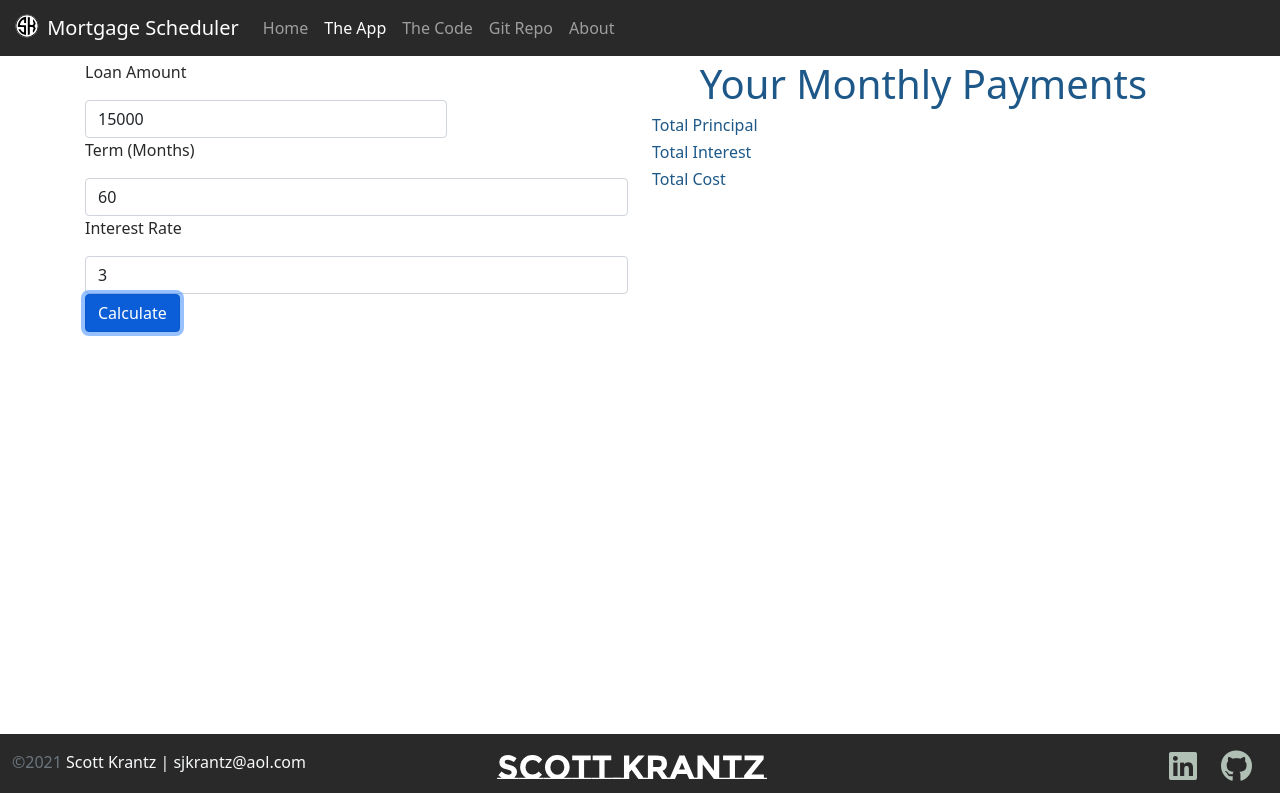
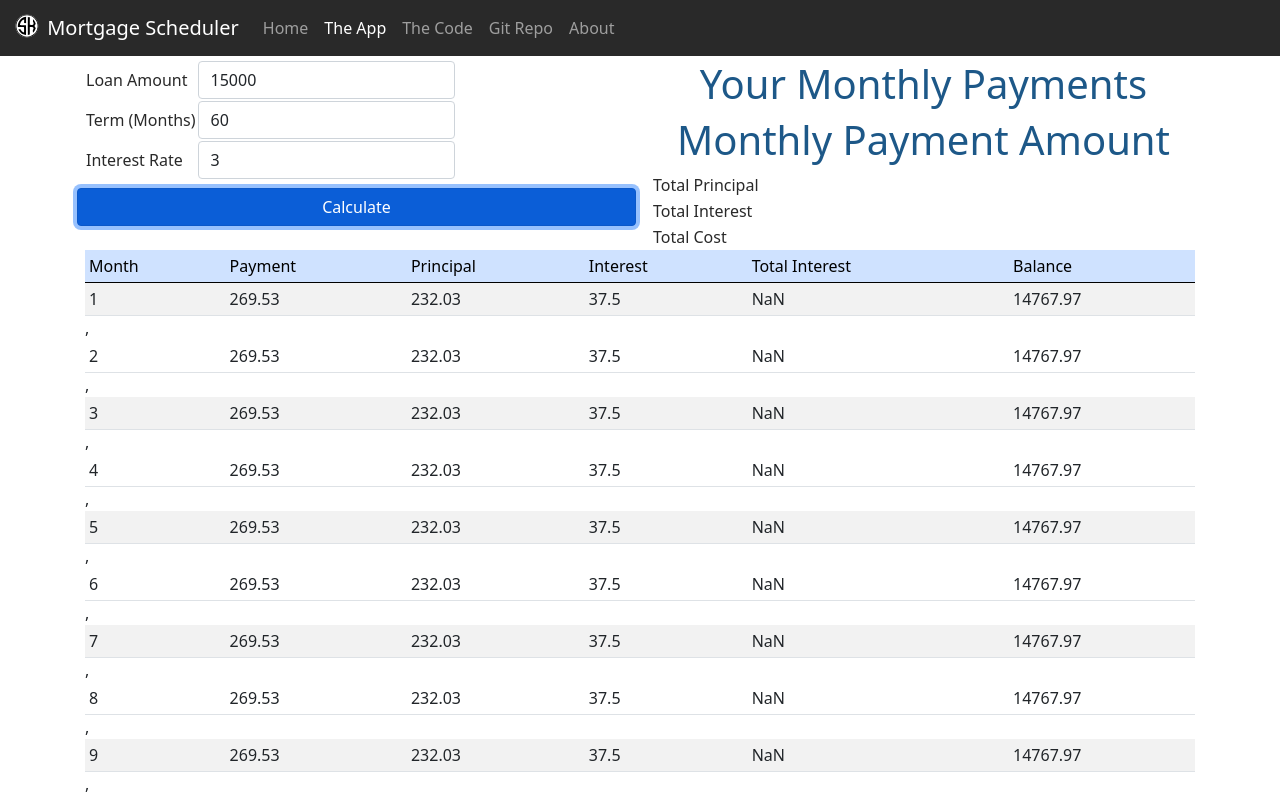
Before and after one commit to ScottKrantz/Amortizator, a plain HTML site: page app.html in a window 1280 px wide. Both pictures are taken after a click on the button "Calculate". Shown: the top 793 px of the page. Drawn offline with nearby package versions, Linux system fonts and the light colour scheme.

Commit message:
FixedJavascript

```diff
--- a/app.html
+++ b/app.html
@@ -52,30 +52,62 @@
     <main class="flex-shrink-0">
         <div class="container">
             <div class="row">
-                <div class="col-6">
-                    <form>
-                        <div class="col-4">
-                            <p>Loan Amount</p>
+                <div class="col col-lg-6">
+                    <form class="row gy-2 gx-3">
+                        <div>
+                            <table>
+                                <tr>
+                                    <td>Loan Amount</td>
+                                    <td><input id="loanAmount" type="number" class="form-control" placeholder="Loan Amount" value=15000 aria-label="Loan Amount"></td>
+                                </tr>
+                                <tr>
+                                    <td>Term (Months)</td>
+                                    <td><input id="term" type="number" class="form-control" placeholder="Term (Months)" value=60 aria-label="Term (Months)"></td>
+                                </tr>
+                                <tr>
+                                    <td>Interest Rate</td>
+                                    <td><input id="rate" type="number" class="form-control" placeholder="Interest Rate" value=3 aria-label="Interest Rate"></td>
+                                </tr>
+                            </table>
                         </div>
-                        <div class="col-8">
-                            <input id="loanAmount" type="number" class="form-control" placeholder="Loan Amount" value=15000 aria-label="Loan Amount">
-                        </div>
-                        <p>Term (Months)</p>
-                        <input id="term" type="number" class="form-control" placeholder="Term (Months)" value=60 aria-label="Term (Months)">
-                        <p>Interest Rate</p>
-                        <input id="interestRate" type="number" class="form-control" placeholder="Interest Rate" value=3 aria-label="Interest Rate">
                         <button id="btnSubmit" type="button" class="btn btn-primary">Calculate</button>
                     </form>
                 </div>
-                <div class="col-6">
+                <div class="col col-lg-6">
                     <h1 class="text-center">Your Monthly Payments</h1>
-                    <h6>Total Principal</h6>
-                    <h6>Total Interest</h6>
-                    <h6>Total Cost</h6>
+                    <h1 class="text-center">Monthly Payment Amount</h1>
+                    <table>
+                        <tr>
+                            <td>Total Principal</td>
+                            <td></td>
+                        </tr>
+                        <tr>
+                            <td>Total Interest</td>
+                            <td></td>
+                        </tr>
+                        <tr>
+                            <td>Total Cost</td>
+                            <td></td>
+                        </tr>
+                    </table>
                 </div>
             </div>
-            <div class="row">
-                <div class="col-12"></div>
+            <div class="col col-lg-12 table-responsive">
+                <table id="amortizationTable" class="table table-striped table-sm invisible">
+                    <thead class="table-primary">
+                        <tr>
+                            <td>Month</td>
+                            <td>Payment</td>
+                            <td>Principal</td>
+                            <td>Interest</td>
+                            <td>Total Interest</td>
+                            <td>Balance</td>
+                        </tr>
+                    </thead>
+                    <tbody id="results">
+                        <!--Results go Here-->
+                    </tbody>
+                </table>
             </div>
         </div>
     </main>
@@ -100,6 +132,7 @@
             </div>
         </div>
     </footer>
+
     <!-- Bootstrap JS -->
     <script src="https://cdn.jsdelivr.net/npm/@popperjs/core@2.9.2/dist/umd/popper.min.js"
         integrity="sha384-IQsoLXl5PILFhosVNubq5LC7Qb9DXgDA9i+tQ8Zj3iwWAwPtgFTxbJ8NT4GN1R8p" crossorigin="anonymous">
--- a/js/site.js
+++ b/js/site.js
@@ -0,0 +1,53 @@
+function getValues()
+{
+    document.getElementById("amortizationTable").classList.add("invisible");
+
+    //Get the user values from the page.
+    let loanAmount = document.getElementById("loanAmount").value;
+    let term = document.getElementById("term").value;
+    let rate = document.getElementById("rate").value;
+
+    //Parse for numbers.
+    loanAmount = parseInt(loanAmount);
+    term = parseInt(term);
+    rate = parseInt(rate);
+
+    let numbers = generateNumbers(loanAmount,term,rate);
+
+    displayNumbers(numbers);
+
+}
+
+//Create the Amortization Table data.
+function generateNumbers(loanAmount,term,rate){
+
+    let numbers = [];
+
+    for (let index = 1; index <= term; index++) {
+        let payment = Number((loanAmount*(rate/1200)/(1-(1+rate/1200)**(-term))).toFixed(2));
+        let interest = Number((loanAmount * rate/1200).toFixed(2));
+        let principalPayment = Number((payment - interest).toFixed(2));
+        let remainingBalance = Number((loanAmount - principalPayment).toFixed(2));
+        let interestTotal = Number(0);
+        interestTotal += interest[index];
+
+        numbers.push(`<tr><td>${index}</td><td>${payment}</td><td>${principalPayment}</td><td>${interest}</td><td>${interestTotal}</td><td>${remainingBalance}</td></tr>`);
+    }
+
+    return numbers;
+
+}
+
+
+//Display the Amortization Table data.
+function displayNumbers(numbers){
+
+    let templateRows = "";
+
+    templateRows = numbers;
+
+    document.getElementById("amortizationTable").classList.remove("invisible");
+
+    document.getElementById("results").innerHTML = templateRows
+
+}
```
